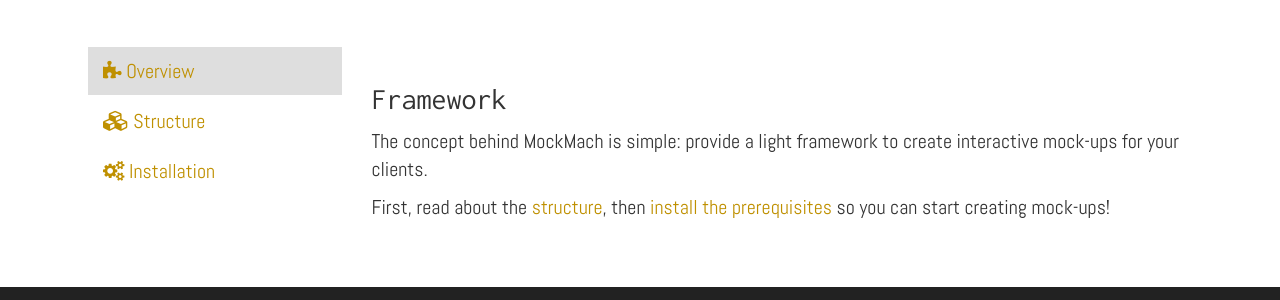
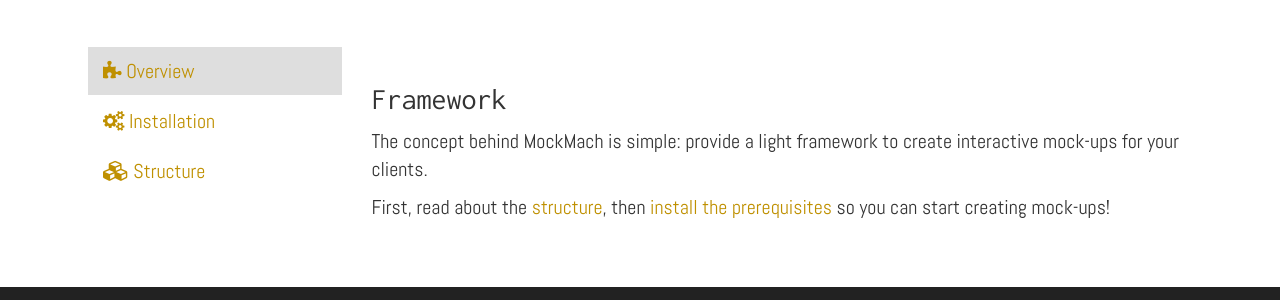
Before and after one commit to MockMach/mockmach.github.io, a Jekyll site: the page built from docs/index.html, in a window 1280 px wide. Shown: the part 145-445 px from the top of the page. Built offline with Jekyll 4.4.1, drawn with Linux system fonts in a browser that asks for light colours.

Commit message:
edit/html Reorder side nav

```diff
--- a/_includes/menus/docs_nav.html
+++ b/_includes/menus/docs_nav.html
@@ -4,11 +4,11 @@
         <a href="{{ site.baseurl }}/docs"><i class="fa fa-puzzle-piece"></i>&nbsp;Overview</a>
     </li>
 
+    <li{% if page.subheader == "Installation" %} class="active"{% endif %}>
+        <a href="{{ site.baseurl }}/docs/install"><i class="fa fa-cogs"></i>&nbsp;Installation</a>
+    </li>
+
     <li{% if page.subheader == "Structure" %} class="active"{% endif %}>
         <a href="{{ site.baseurl }}/docs/structure"><i class="fa fa-cubes"></i>&nbsp;Structure</a>
     </li>
-
-    <li{% if page.subheader == "Installation" %} class="active"{% endif %}>
-        <a href="{{ site.baseurl }}/docs/install"><i class="fa fa-cogs"></i>&nbsp;Installation</a>
-    </li>
 </ul>
```
